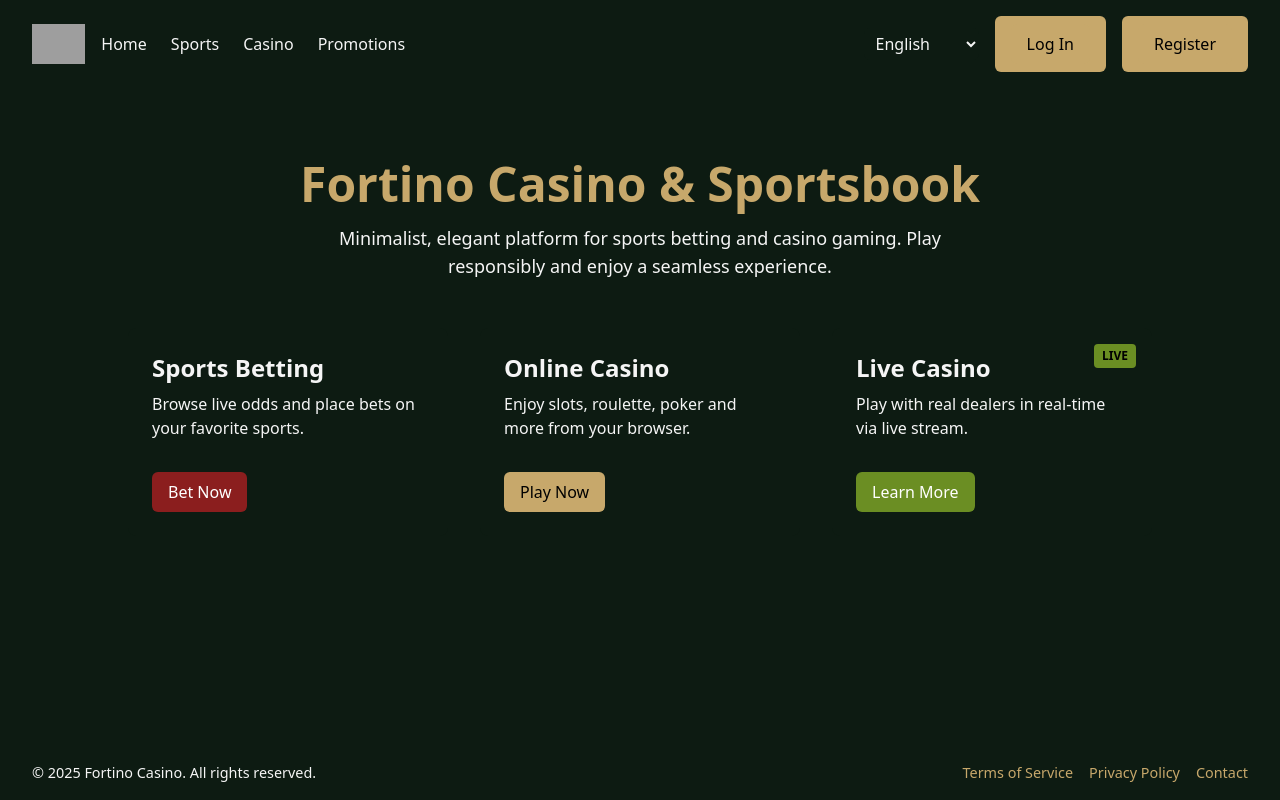
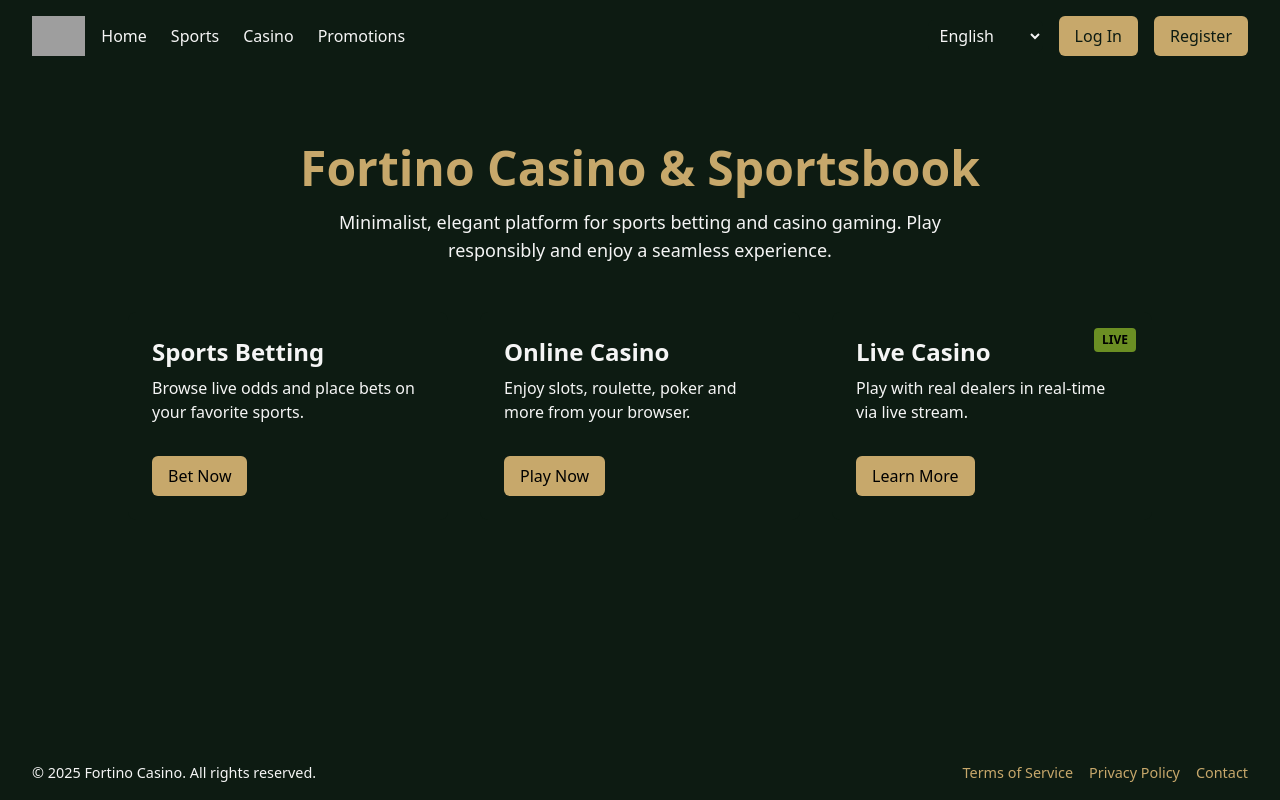
Before and after one commit to AraMyst/KRMBet, a React (Vite) app in the folder frontend/: page / in a window 1280 px wide. Built offline with nearby package versions, Linux system fonts and the light colour scheme; no server answers; grey boxes are pictures that could not be loaded.

Commit message:
home page 2

```diff
--- a/frontend/src/components/Navbar/Navbar.jsx
+++ b/frontend/src/components/Navbar/Navbar.jsx
@@ -3,7 +3,6 @@ import React from 'react';
 import { Link } from 'react-router-dom';
 import LanguageSwitcher from '../../Common/LanguageSwitcher';
 import { useAuth } from '../../hooks/useAuth';
-import Button from '../UI/Button';
 import './Navbar.css';
 
 const Navbar = () => {
@@ -18,10 +17,18 @@ const Navbar = () => {
         </Link>
 
         <ul className="nav-links">
-          <li><Link to="/">Home</Link></li>
-          <li><Link to="/sports">Sports</Link></li>
-          <li><Link to="/casino">Casino</Link></li>
-          <li><Link to="/promotions">Promotions</Link></li>
+          <li>
+            <Link to="/">Home</Link>
+          </li>
+          <li>
+            <Link to="/sports">Sports</Link>
+          </li>
+          <li>
+            <Link to="/casino">Casino</Link>
+          </li>
+          <li>
+            <Link to="/promotions">Promotions</Link>
+          </li>
         </ul>
       </div>
 
@@ -30,21 +37,15 @@ const Navbar = () => {
 
         {user ? (
           <div className="auth-buttons">
-            <Link to="/account/details">
-              <Button variant="primary">Account</Button>
-            </Link>
-            <Button variant="primary" onClick={logoutUser}>
+            <Link to="/account/details">Account</Link>
+            <button onClick={logoutUser} className="logout-button">
               Logout
-            </Button>
+            </button>
           </div>
         ) : (
           <div className="auth-buttons">
-            <Link to="/login">
-              <Button variant="primary">Log In</Button>
-            </Link>
-            <Link to="/register">
-              <Button variant="primary">Register</Button>
-            </Link>
+            <Link to="/login">Log In</Link>
+            <Link to="/register">Register</Link>
           </div>
         )}
       </div>
--- a/frontend/src/pages/Home.jsx
+++ b/frontend/src/pages/Home.jsx
@@ -25,33 +25,37 @@ const Home = () => {
       {/* Feature Cards */}
       <div className="grid grid-cols-1 sm:grid-cols-3 gap-8">
         {/* Sports Betting */}
-        <Link to="/sports" className="p-6 bg-fortino-darkGreen rounded-lg hover:bg-fortino-darkGreen/80 transition">
+        <div className="p-6 bg-fortino-darkGreen rounded-lg hover:bg-fortino-darkGreen/80 transition">
           <h2 className="text-2xl font-semibold text-fortino-softWhite mb-2">
             Sports Betting
           </h2>
           <p className="text-fortino-softWhite">
             Browse live odds and place bets on your favorite sports.
           </p>
-          <Button variant="secondary" className="mt-4">
+          <Link to="/sports">
+            <Button variant="primary" className="mt-4">
               Bet Now
             </Button>
           </Link>
+        </div>
 
         {/* Online Casino */}
-        <Link to="/casino" className="p-6 bg-fortino-darkGreen rounded-lg hover:bg-fortino-darkGreen/80 transition">
+        <div className="p-6 bg-fortino-darkGreen rounded-lg hover:bg-fortino-darkGreen/80 transition">
           <h2 className="text-2xl font-semibold text-fortino-softWhite mb-2">
             Online Casino
           </h2>
           <p className="text-fortino-softWhite">
             Enjoy slots, roulette, poker and more from your browser.
           </p>
+          <Link to="/casino">
             <Button variant="primary" className="mt-4">
               Play Now
             </Button>
           </Link>
+        </div>
 
         {/* Live Casino */}
-        <Link to="/casino" className="p-6 bg-fortino-darkGreen rounded-lg hover:bg-fortino-darkGreen/80 transition relative">
+        <div className="p-6 bg-fortino-darkGreen rounded-lg hover:bg-fortino-darkGreen/80 transition relative">
           <span className="absolute top-4 right-4 bg-fortino-oliveGreen text-black text-xs font-semibold px-2 py-1 rounded">
             LIVE
           </span>
@@ -61,10 +65,12 @@ const Home = () => {
           <p className="text-fortino-softWhite">
             Play with real dealers in real-time via live stream.
           </p>
-          <Button variant="warning" className="mt-4">
+          <Link to="/casino">
+            <Button variant="primary" className="mt-4">
               Learn More
             </Button>
           </Link>
+        </div>
       </div>
     </div>
   );
```
Lines whose indentation alone changed are shown as unchanged.
